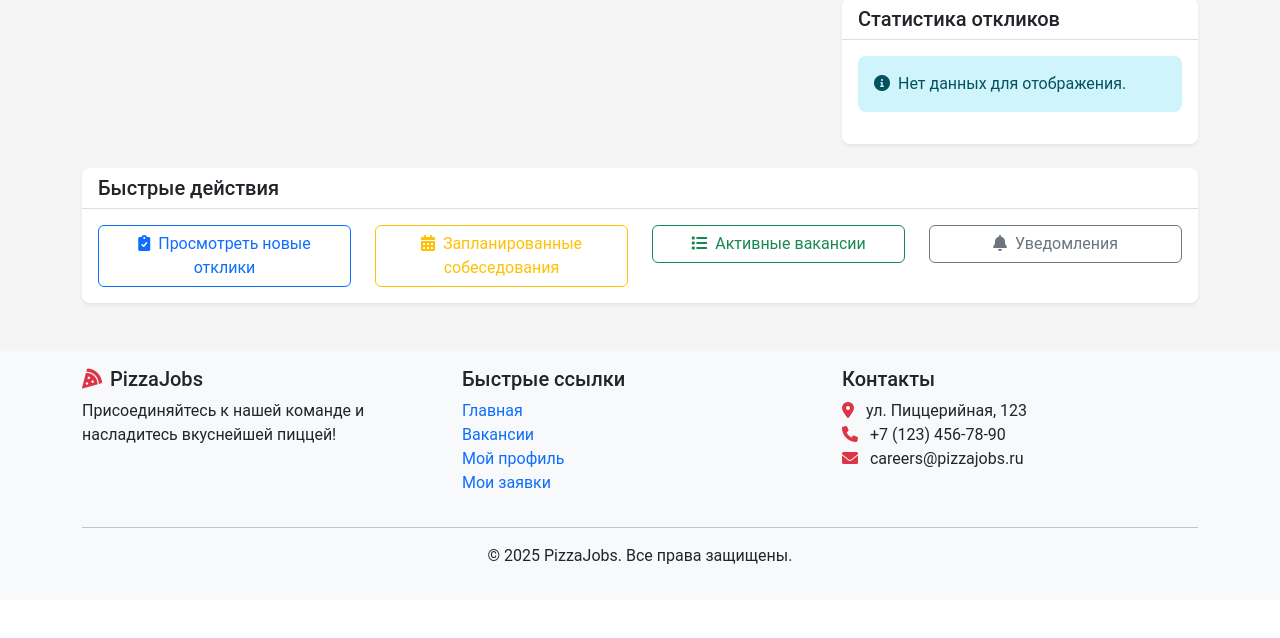
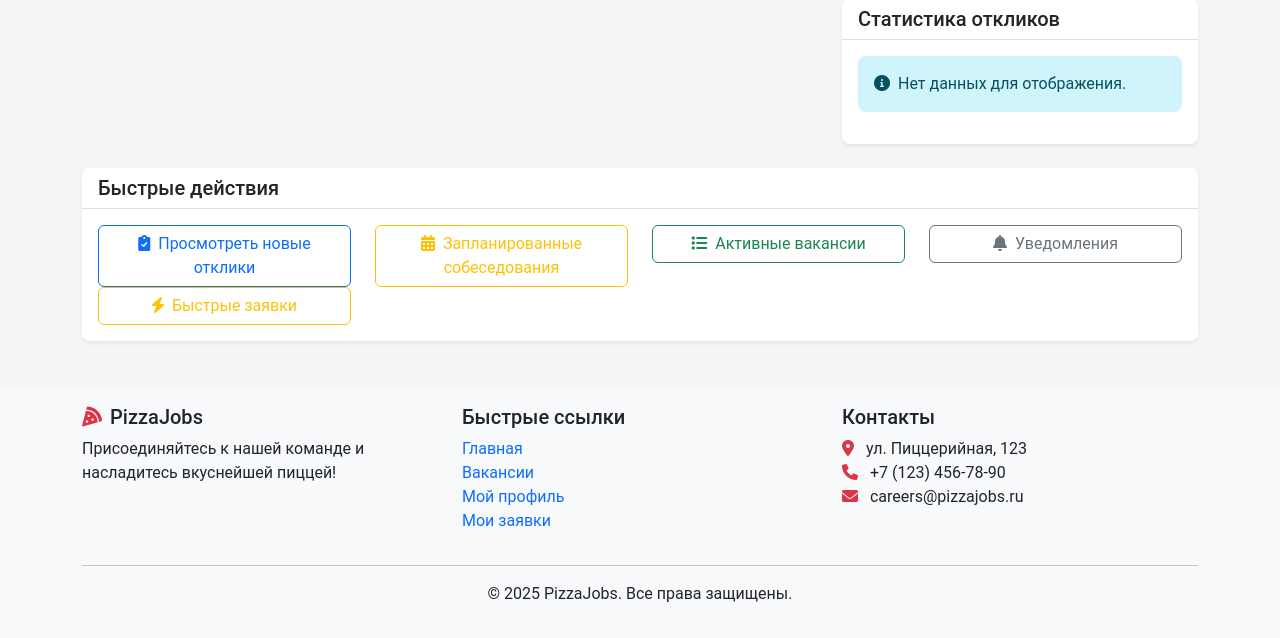
Before and after one commit to Ser-Ruslan/pizza_recruitment, a Django app: page /manager/dashboard/ in a window 1280 px wide. Shown: the part 515-1153 px from the top of the page. Before the commit the page ends 1079 px from the top, so only its background shows below. Run offline with Django 4.2, Linux system fonts and the light colour scheme; a user stored in the database is signed in; data comes from the database, SQL or seed files in the repository.

Commit message:
Assistant checkpoint: Add Quick Applications buttons to dashboards and list
Assistant generated file changes:
- templates/hr/dashboard.html: Add Quick Applications button
- templates/manager/dashboard.html: Add Quick Applications button to actions
- templates/applications/list.html: Add Quick Applications button

---

User prompt:

ты добавил уведы для менедежера рестарана но не добавил для hr менеджера. также в даш борде hr и менеджера ресторана кнопку на шаблон где можно посмотреть быстрые заявки также в шаблоне  заявки тоже добавь кнопку за шаблон с быстрыми заявками

Replit-Commit-Author: Assistant
Replit-Commit-Session-Id: 556f7efe-d5c0-4ef2-b620-d5ddfd7bead7

```diff
--- a/templates/applications/list.html
+++ b/templates/applications/list.html
@@ -44,6 +44,11 @@
                 <div class="col-12">
                     <button type="submit" class="btn btn-primary">Применить фильтры</button>
                     <a href="{% url 'application_list' %}" class="btn btn-secondary">Сбросить фильтры</a>
+                    {% if user.profile.role == 'HR' or user.profile.role == 'RESTAURANT_MANAGER' %}
+                    <a href="{% url 'quick_applications' %}" class="btn btn-warning">
+                        <i class="fas fa-bolt me-2"></i>Быстрые заявки
+                    </a>
+                    {% endif %}
                 </div>
             </form>
         </div>
--- a/templates/hr/dashboard.html
+++ b/templates/hr/dashboard.html
@@ -18,8 +18,11 @@
     <div class="d-flex justify-content-between align-items-center mb-4">
         <h1><i class="fas fa-chart-line me-2 text-danger"></i>Панель HR</h1>
         <div>
-            <a href="{% url 'create_vacancy' %}" class="btn btn-danger">
+            <a href="{% url 'create_vacancy' %}" class="btn btn-danger me-2">
                 <i class="fas fa-plus-circle me-2"></i>Создать вакансию
+            </a>
+            <a href="{% url 'quick_applications' %}" class="btn btn-warning">
+                <i class="fas fa-bolt me-2"></i>Быстрые заявки
             </a>
         </div>
     </div>
--- a/templates/manager/dashboard.html
+++ b/templates/manager/dashboard.html
@@ -178,10 +178,17 @@
                         </a>
                     </div>
                 </div>
-                <div class="col-md-3">
+                <div class="col-md-3 mb-3 mb-md-0">
                     <div class="d-grid">
                         <a href="{% url 'notifications' %}" class="btn btn-outline-secondary">
                             <i class="fas fa-bell me-2"></i>Уведомления
+                        </a>
+                    </div>
+                </div>
+                <div class="col-md-3">
+                    <div class="d-grid">
+                        <a href="{% url 'quick_applications' %}" class="btn btn-outline-warning">
+                            <i class="fas fa-bolt me-2"></i>Быстрые заявки
                         </a>
                     </div>
                 </div>
```
